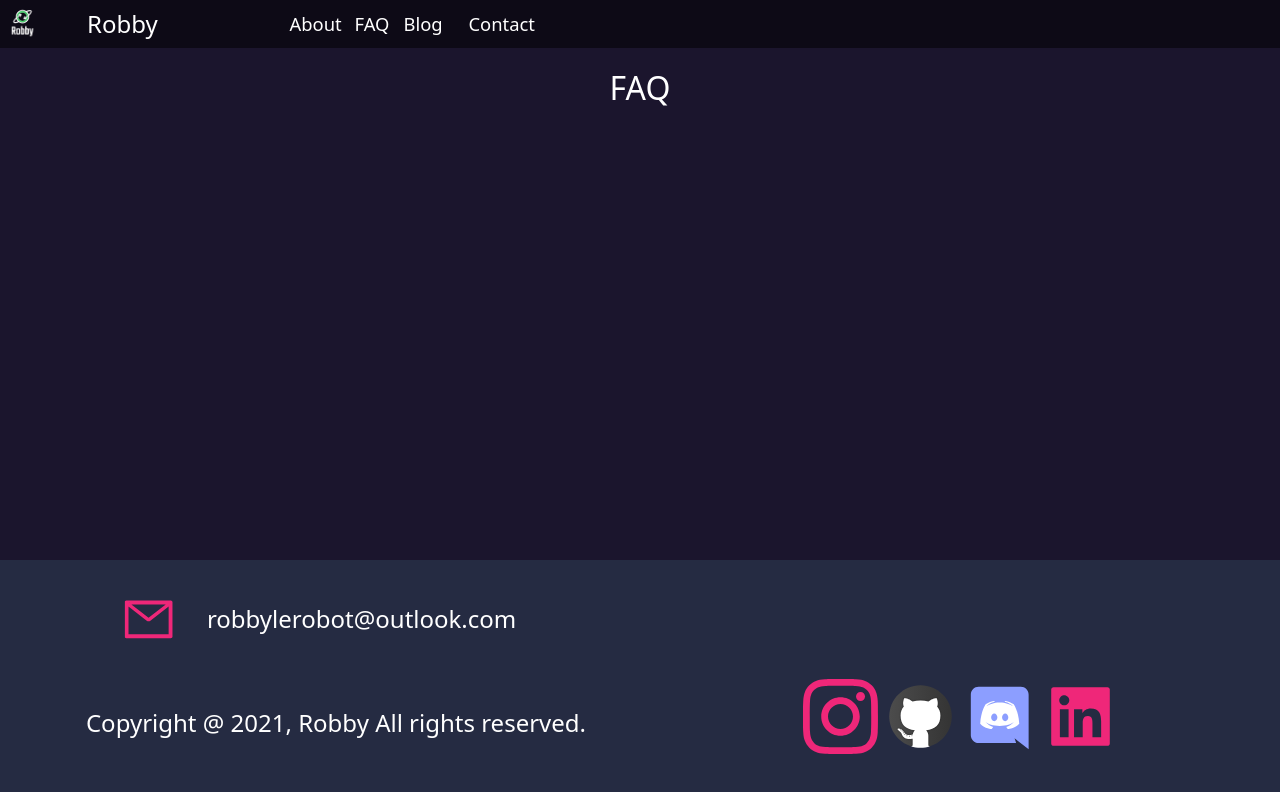
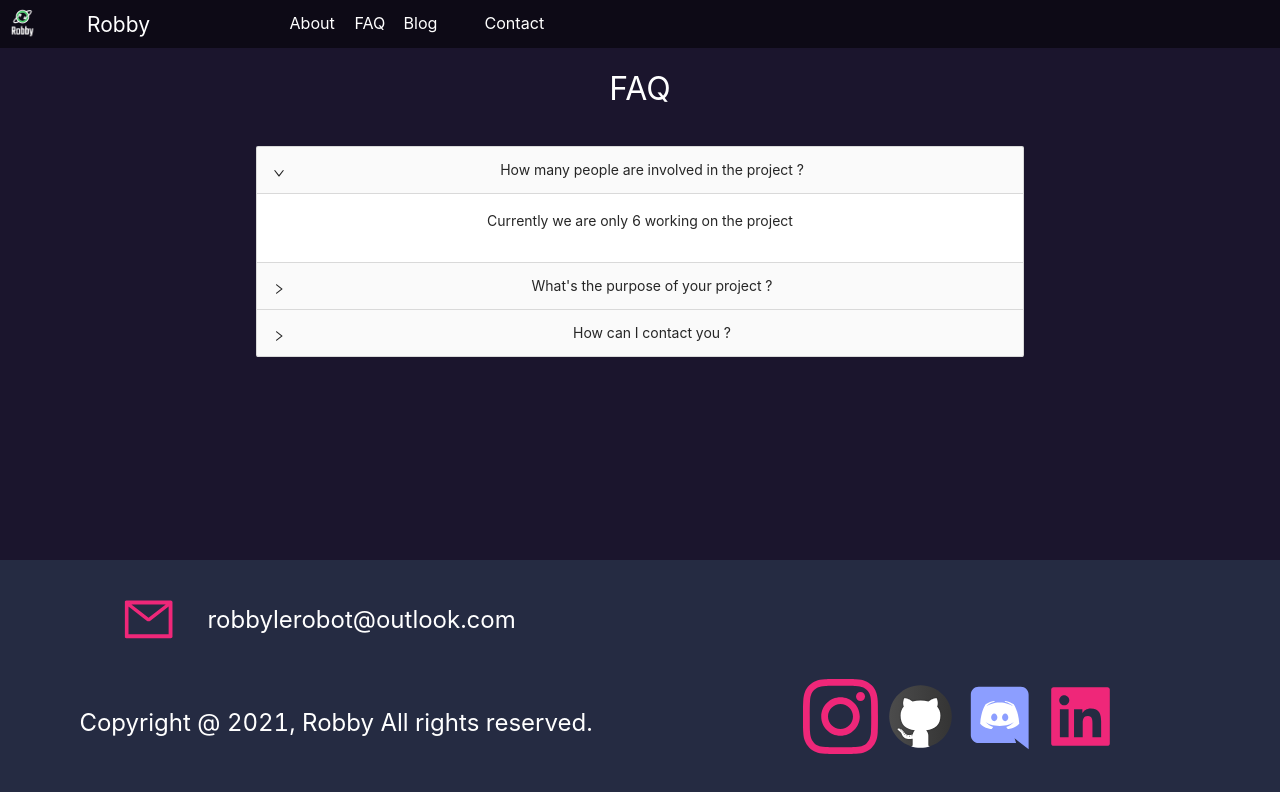
Before and after one commit to Robby-EIP/Site-Vitrine, a React (Create React App) app in the folder website/: page /faq in a window 1280 px wide. Shown: the top 792 px of the page. Built offline with nearby package versions, Linux system fonts and the light colour scheme.

Commit message:
[master]: adding faq

```diff
--- a/website/src/App.js
+++ b/website/src/App.js
@@ -6,6 +6,7 @@ import Navbar from './Components/Navbar/Navbar';
 import "bootstrap/dist/css/bootstrap.min.css";
 import "slick-carousel/slick/slick.css";
 import "slick-carousel/slick/slick-theme.css";
+import 'antd/dist/antd.css';
 import About from './Pages/About/About';
 import FAQ from './Pages/FAQ/FAQ';
 
--- a/website/src/Components/Navbar/Navbar.js
+++ b/website/src/Components/Navbar/Navbar.js
@@ -95,7 +95,9 @@ export class Navbar extends Component {
               </a>
             </div>
             <div onClick={this.scrollToBot} style={this.pageItem}>
-              <span style={this.pageName}>Contact</span>
+              <Link className="nav-link" to={"/"}>
+                <span style={this.pageName}>Contact</span>
+              </Link>
             </div>
         </div>
       </div>
--- a/website/src/Pages/FAQ/FAQ.js
+++ b/website/src/Pages/FAQ/FAQ.js
@@ -1,9 +1,29 @@
+import { Collapse } from 'antd';
+
+const { Panel } = Collapse;
+
+function callback(key) {
+  console.log(key);
+}
 
 function FAQ() {
     return (
       <>
         <div style={{ height: '70%', width: '100%', paddingTop: '5%', backgroundColor: '#1B152D' }}>
           <span style={{ color: 'white', fontSize: '32px' }}>FAQ</span>
+          <div style={{ width: '100%', display: 'flex', justifyContent: 'center', marginTop: '2.5%' }}>
+            <Collapse defaultActiveKey={['1']} onChange={callback} style={{ width: '60%' }}>
+              <Panel header="How many people are involved in the project ?" key="1">
+                <p>Currently we are only 6 working on the project</p>
+              </Panel>
+              <Panel header="What's the purpose of your project ?" key="2">
+                <p>Our goal at Robby is to make it easier for people such as students, to learn robotic programming through various exercises, without the need to buy one or more robots</p>
+              </Panel>
+              <Panel header="How can I contact you ?" key="3">
+                <p>Click on contact and send us an email, or join our discord (the link is in the page's footer) and send us a message.<br></br>We will be more than happy to hear about you !</p>
+              </Panel>
+            </Collapse>
+          </div>
         </div>
         <div style={{ backgroundColor: '#252B42', height: '30%', display: 'flex', flexDirection: 'column' }}>
         <div style={{ width: '50%', alignItems: 'center', display: 'flex', justifyContent: "center", paddingTop: '3%' }}>
```
Also changed, not shown: 1 other file (tests, documents, lock files or other folders).
